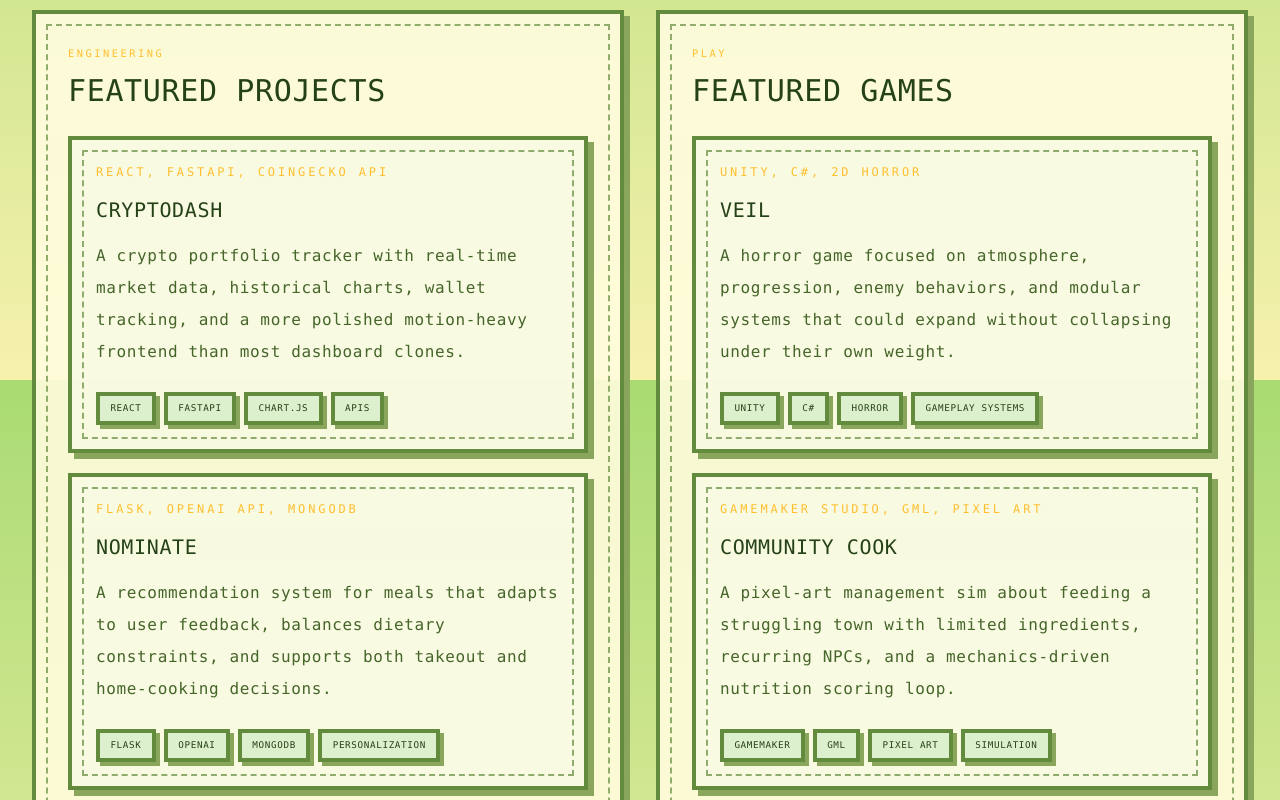
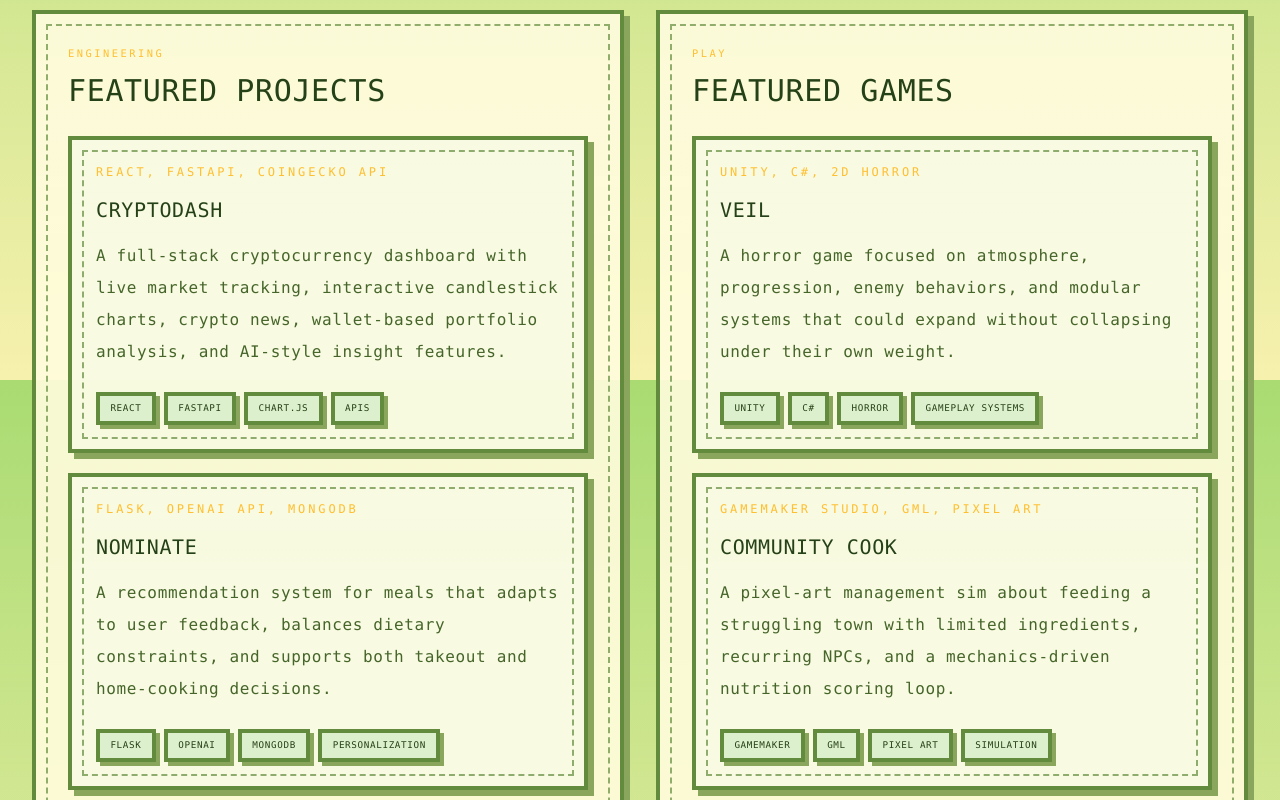
Before and after one commit to MihirSahu14/portfolio, a Next.js app: page / in a window 1280 px wide. Shown: the part 2020-2820 px from the top of the page. Built offline with nearby package versions, Linux system fonts and the light colour scheme.

Commit message:
added links to deployed projects

```diff
--- a/src/components/feature-card.tsx
+++ b/src/components/feature-card.tsx
@@ -1,8 +1,8 @@
 import { FeatureCard as FeatureCardType } from "@/data/site";
 
 export function FeatureCard({ card }: { card: FeatureCardType }) {
-  return (
-    <article className="pixel-card">
+  const content = (
+    <>
       <p className="text-xs uppercase tracking-[0.24em] text-[var(--accent)]">
         {card.subtitle}
       </p>
@@ -15,6 +15,28 @@ export function FeatureCard({ card }: { card: FeatureCardType }) {
           </span>
         ))}
       </div>
+    </>
+  );
+
+  if (card.href) {
+    const isExternal = card.href.startsWith("http");
+
+    return (
+      <a
+        className="pixel-card block h-full"
+        href={card.href}
+        target={isExternal ? "_blank" : undefined}
+        rel={isExternal ? "noreferrer" : undefined}
+        aria-label={`Open ${card.title}`}
+      >
+        {content}
+      </a>
+    );
+  }
+
+  return (
+    <article className="pixel-card h-full">
+      {content}
     </article>
   );
 }
--- a/src/data/site.ts
+++ b/src/data/site.ts
@@ -97,8 +97,9 @@ export const featuredProjects: FeatureCard[] = [
     title: "CryptoDash",
     subtitle: "React, FastAPI, CoinGecko API",
     description:
-      "A crypto portfolio tracker with real-time market data, historical charts, wallet tracking, and a more polished motion-heavy frontend than most dashboard clones.",
+      "A full-stack cryptocurrency dashboard with live market tracking, interactive candlestick charts, crypto news, wallet-based portfolio analysis, and AI-style insight features.",
     tags: ["React", "FastAPI", "Chart.js", "APIs"],
+    href: "https://cryptodash-eta.vercel.app/",
   },
   {
     title: "NOMinate",
@@ -130,6 +131,7 @@ export const featuredGames: FeatureCard[] = [
     description:
       "A horror game focused on atmosphere, progression, enemy behaviors, and modular systems that could expand without collapsing under their own weight.",
     tags: ["Unity", "C#", "Horror", "Gameplay Systems"],
+    href: "https://aeryno.itch.io/veil",
   },
   {
     title: "Community Cook",
```
